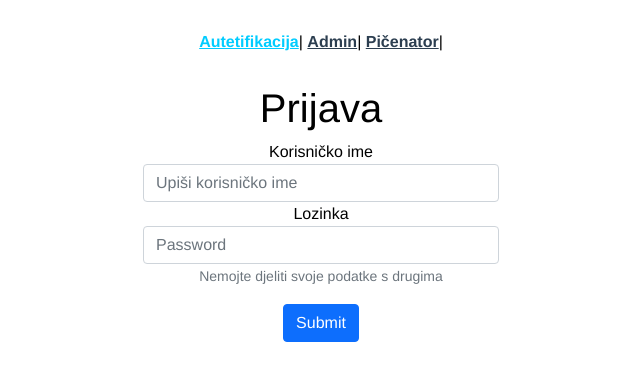
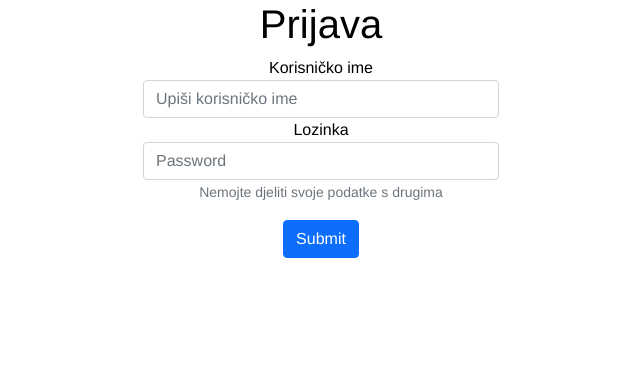
Before and after one commit to MarkoFrankovic/FrontEnd-Picenator3000, a Vue app in the folder frontend/: page / in a window 1280 px wide. Shown: the top 380 px of the page, without its empty margins (319-959 px from the left). Built offline with nearby package versions, Linux system fonts and the light colour scheme.

Commit message:
Update bitan

```diff
--- a/frontend/src/App.vue
+++ b/frontend/src/App.vue
@@ -1,11 +1,5 @@
 <template>
   <div id="app">
-    <nav>
-      <router-link to="/">Autetifikacija</router-link>|
-      <router-link to="/admin">Admin</router-link>|
-      <router-link to="/about">Pičenator</router-link>|
-    </nav>
-
     <router-view />
   </div>
 </template>
--- a/frontend/src/views/HomeView.vue
+++ b/frontend/src/views/HomeView.vue
@@ -13,7 +13,7 @@
                 class="form-control"
                 aria-describedby="emailHelp"
                 placeholder="Upiši korisničko ime"
-                v-bind:value="ime"
+                v-model="ime"
               />
             </div>
             <div class="form-group">
@@ -22,15 +22,15 @@
                 type="password"
                 class="form-control"
                 placeholder="Password"
-                v-bind:value="loz"
+                v-model="loz"
               />
               <small id="emailHelp" class="form-text text-muted"
                 >Nemojte djeliti svoje podatke s drugima</small
               >
             </div>
             <button
-              @click="persist()"
-              type="submit"
+              @click="autentifikacija()"
+              type="button"
               class="btn btn-primary"
               style="margin: 1em"
             >
@@ -53,7 +53,7 @@ export default {
     };
   },
   mounted() {
-    if (localStorage.name) {
+    if (localStorage.ime) {
       this.ime = localStorage.getItem("ime");
       this.loz = localStorage.getItem("loz");
     }
@@ -61,10 +61,10 @@ export default {
 
   methods: {
     autentifikacija() {
-      if (this.ime == "korisnik" || this.loz == "korisnik") {
-        this.$router.push("/AboutView");
-      } else if (this.ime == "admin" || this.loz == "admin") {
-        this.$router.push("/AdminView");
+      if (this.ime == "korisnik" && this.loz == "korisnik") {
+        this.$router.push("/about");
+      } else if (this.ime == "admin" && this.loz == "admin") {
+        this.$router.push("/admin");
       }
     },
   },
```
